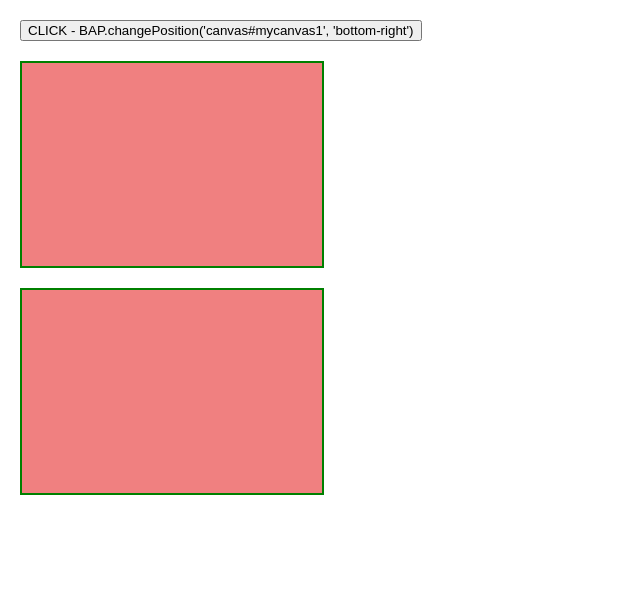
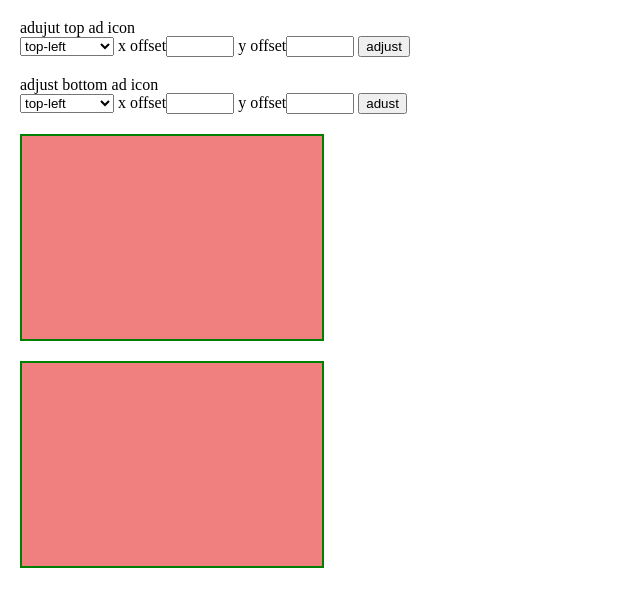
Before and after one commit to mconnor/notice-js-mike, a website: page docs/api-attach.html in a window 1280 px wide. Shown: the whole page, without its empty margins (0-640 px from the left). Drawn offline with nearby package versions, Linux system fonts and the light colour scheme.

Commit message:
test page

```diff
--- a/docs/api-attach.html
+++ b/docs/api-attach.html
@@ -10,13 +10,46 @@
     <style>
         .mg20 {
             margin: 20px;
+
+        }
+
+        .w20 {
+            width: 60px;
         }
     </style>
 </head>
 
 <body>
     <div class="mg20">
-        <button id="btn" onclick="reposition()">CLICK - BAP.changePosition('canvas#mycanvas1', 'bottom-right')</button>
+<p>adujut top ad icon</p>
+
+        <select id="top-select" size="1">
+            <option>top-left</option>
+            <option>top-right</option>
+            <option>bottom-left</option>
+            <option>bottom-right</option>
+        </select>
+        <label id="xLabel" for="xposTop">x offset</label><input class="w20" id="xposTop" type="number">
+        <label id="yLabel" for="yposTop">y offset</label><input class="w20" id="yposTop" type="number">
+
+        <button id="btn" onclick="repositionTop()">
+            adjust
+        </button>
+    </div>
+    <div class="mg20">
+            <p>adjust bottom ad icon</p>
+        <select id="bottom-select" size="1">
+            <option>top-left</option>
+            <option>top-right</option>
+            <option>bottom-left</option>
+            <option>bottom-right</option>
+        </select>
+        <label id="xLabel" for="xposBottom">x offset</label><input class="w20" id="xposBottom" type="number">
+        <label id="yLabel" for="yposBottom">y offset</label><input class="w20" id="yposBottom" type="number">
+
+        <button id="btn" onclick="repositionBottom()">
+            adust
+        </button>
     </div>
     <div class='container mg20' id="ad1" style="width: 300px;height: 200ps;">
         <canvas id="mycanvas1" width="300" height="200"></canvas>
@@ -28,11 +61,38 @@
     </div>
 
     <script type="text/javascript">
-        function reposition() {
-            window.BAP.changePosition('canvas#mycanvas1', 'bottom-right')
+        //function reposition(el, pos, offSetObj) {
+        var topPostionSelect = document.querySelector('#top-select');
+        var topOffsetX = document.querySelector('#xposTop');
+        var topOffsetY = document.querySelector('#yposTop');
+
+
+        var bottomPostionSelect = document.querySelector('#bottom-select');
+        var bottomOffsetX = document.querySelector('#xposBottom');
+        var bottomOffsetY = document.querySelector('#yposBottom');
+
+
+        function repositionTop() {
+            var corner = topPostionSelect.value;
+            var offSetObj = {
+                x: topOffsetX.value,
+                y: topOffsetY.value
+            };
+
+            window.BAP.changePosition('canvas#mycanvas1', corner, offSetObj)
+        }
+
+        function repositionBottom() {
+            var corner = bottomPostionSelect.value;
+            var offSetObj = {
+                x: bottomOffsetX.value,
+                y: bottomOffsetY.value
+            };
+
+            window.BAP.changePosition('canvas#mycanvas2', corner, offSetObj)
         }
     </script>
-    <script type="text/javascript" data-name="durly" src="./surly/durly.js?;coid=242;nid=64564;ad_w=300;ad_h=200;position=top-right"></script>
+    <script type="text/javascript" data-name="durly" src="./surly/durly.js?;coid=242;nid=64564;ad_w=300;ad_h=200;position=bottom-right"></script>
 
 </body>
 
```
